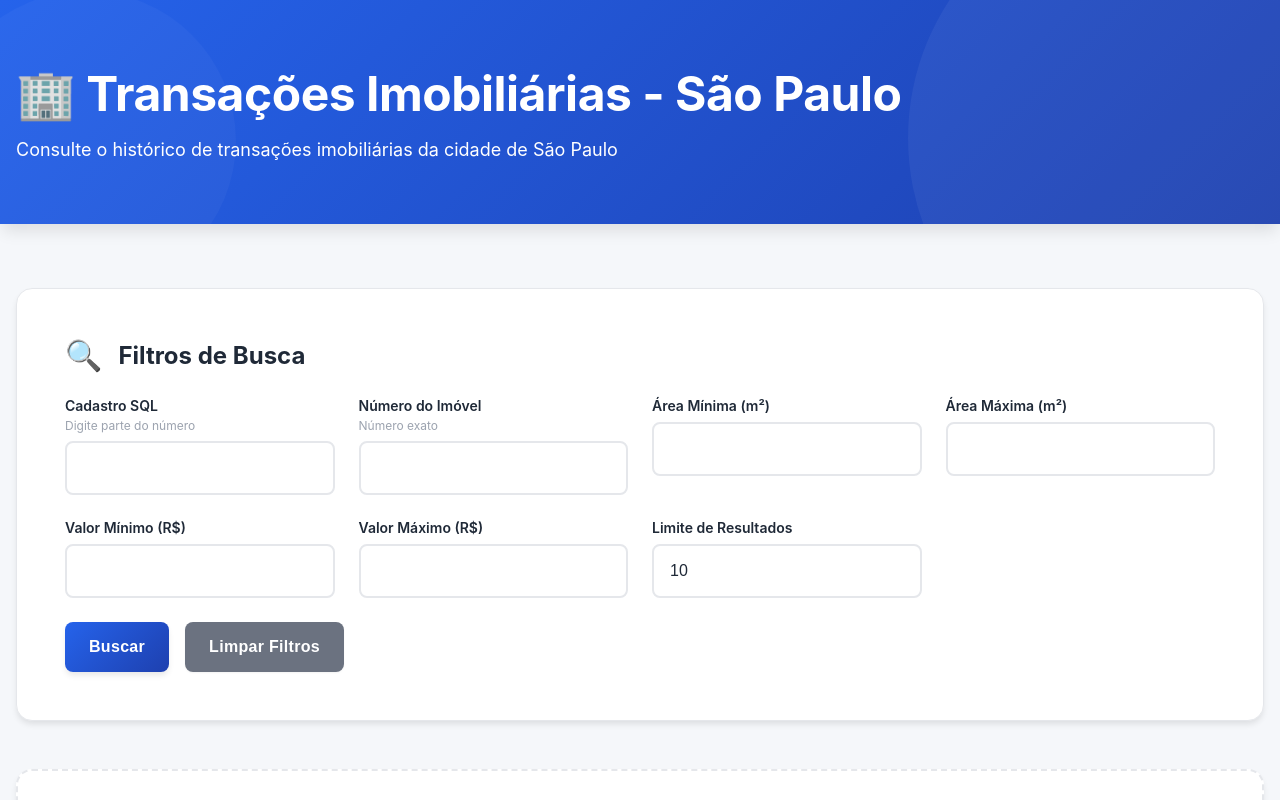
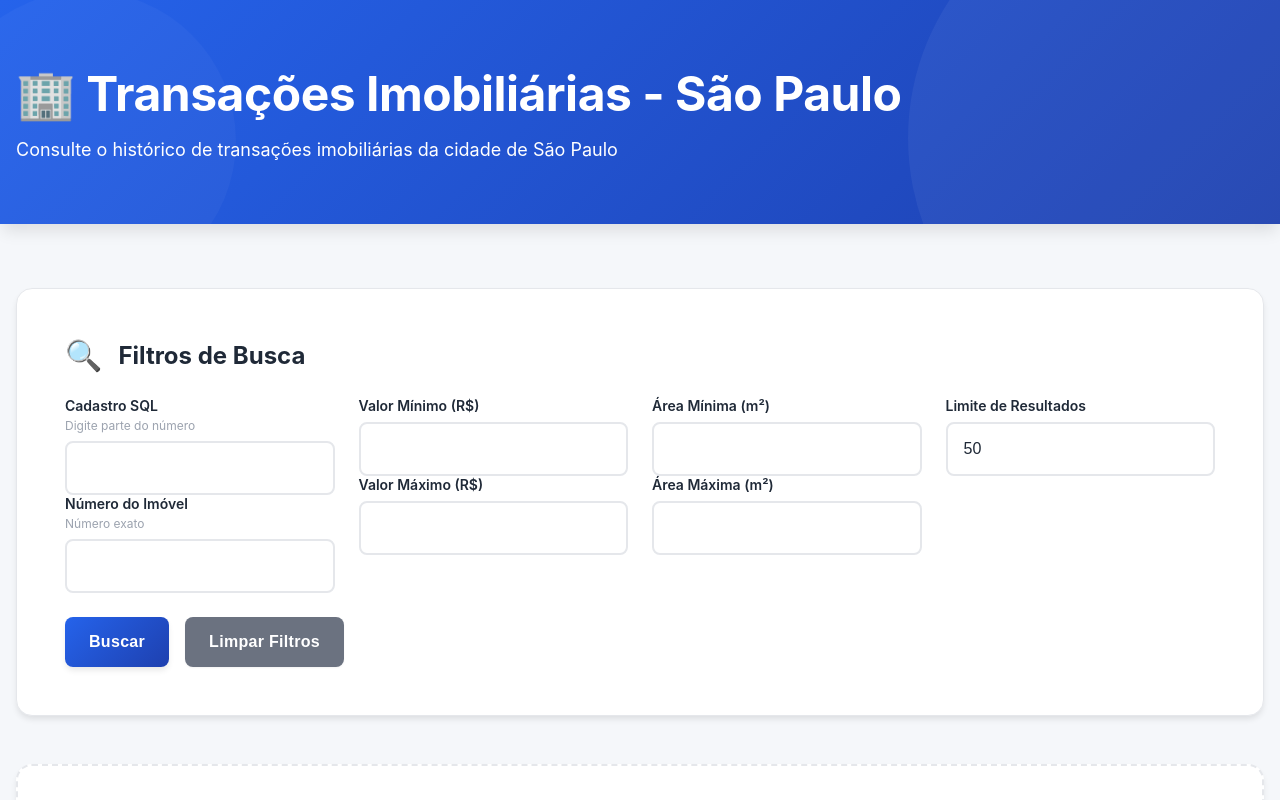
Before and after one commit to ce1974cr-sudo/transacoes-frontend, a React (Create React App) app: page / in a window 1280 px wide. Shown: the top 800 px of the page. Built offline with nearby package versions, Linux system fonts and the light colour scheme; no server answers.

Commit message:
Add files via upload

```diff
--- a/src/components/Filtros.js
+++ b/src/components/Filtros.js
@@ -5,11 +5,11 @@ function Filtros({ onBuscar, carregando }) {
   const [filtros, setFiltros] = useState({
     cadastroSql: '',
     numero: '',
+    valorMin: '',
+    valorMax: '',
     areaMinima: '',
     areaMaxima: '',
-    valorMin: '',
-    valorMax: '',
-    limit: 10
+    limit: 50
   });
 
   const handleChange = (e) => {
@@ -18,7 +18,7 @@ function Filtros({ onBuscar, carregando }) {
     setFiltros(prev => ({
       ...prev,
       [name]: name === 'limit'
-        ? (parseInt(value) || 10)
+        ? (parseInt(value) || 50)
         : value
     }));
   };
@@ -32,11 +32,11 @@ function Filtros({ onBuscar, carregando }) {
     const filtrosLimpos = {
       cadastroSql: '',
       numero: '',
+      valorMin: '',
+      valorMax: '',
       areaMinima: '',
       areaMaxima: '',
-      valorMin: '',
-      valorMax: '',
-      limit: 10
+      limit: 50
     };
 
     setFiltros(filtrosLimpos);
@@ -49,7 +49,8 @@ function Filtros({ onBuscar, carregando }) {
 
       <form onSubmit={handleSubmit} className="filtros-form">
         <div className="filtros-grid">
-
+          {/* Coluna 1: Cadastro SQL + Número do Imóvel */}
+          <div className="filtros-coluna">
             <div className="form-group">
               <label htmlFor="cadastroSql">
                 Cadastro SQL
@@ -79,7 +80,41 @@ function Filtros({ onBuscar, carregando }) {
                 disabled={carregando}
               />
             </div>
+          </div>
 
+          {/* Coluna 2: Valor Mínimo + Valor Máximo */}
+          <div className="filtros-coluna">
+            <div className="form-group">
+              <label htmlFor="valorMin">
+                Valor Mínimo (R$)
+              </label>
+              <input
+                type="number"
+                id="valorMin"
+                name="valorMin"
+                value={filtros.valorMin}
+                onChange={handleChange}
+                disabled={carregando}
+              />
+            </div>
+
+            <div className="form-group">
+              <label htmlFor="valorMax">
+                Valor Máximo (R$)
+              </label>
+              <input
+                type="number"
+                id="valorMax"
+                name="valorMax"
+                value={filtros.valorMax}
+                onChange={handleChange}
+                disabled={carregando}
+              />
+            </div>
+          </div>
+
+          {/* Coluna 3: Área Mínima + Área Máxima */}
+          <div className="filtros-coluna">
             <div className="form-group">
               <label htmlFor="areaMinima">
                 Área Mínima (m²)
@@ -109,36 +144,10 @@ function Filtros({ onBuscar, carregando }) {
                 disabled={carregando}
               />
             </div>
-
-          {/* 🔥 NOVO BLOCO */}
-          <div className="form-group">
-            <label htmlFor="valorMin">
-              Valor Mínimo (R$)
-            </label>
-            <input
-              type="number"
-              id="valorMin"
-              name="valorMin"
-              value={filtros.valorMin}
-              onChange={handleChange}
-              disabled={carregando}
-            />
           </div>
 
-          <div className="form-group">
-            <label htmlFor="valorMax">
-              Valor Máximo (R$)
-            </label>
-            <input
-              type="number"
-              id="valorMax"
-              name="valorMax"
-              value={filtros.valorMax}
-              onChange={handleChange}
-              disabled={carregando}
-            />
-          </div>
-
+          {/* Coluna 4: Limite de Resultados */}
+          <div className="filtros-coluna">
             <div className="form-group">
               <label htmlFor="limit">
                 Limite de Resultados
@@ -153,6 +162,7 @@ function Filtros({ onBuscar, carregando }) {
                 max="10000"
                 disabled={carregando}
               />
+            </div>
           </div>
 
         </div>
```
Lines whose indentation alone changed are shown as unchanged.
